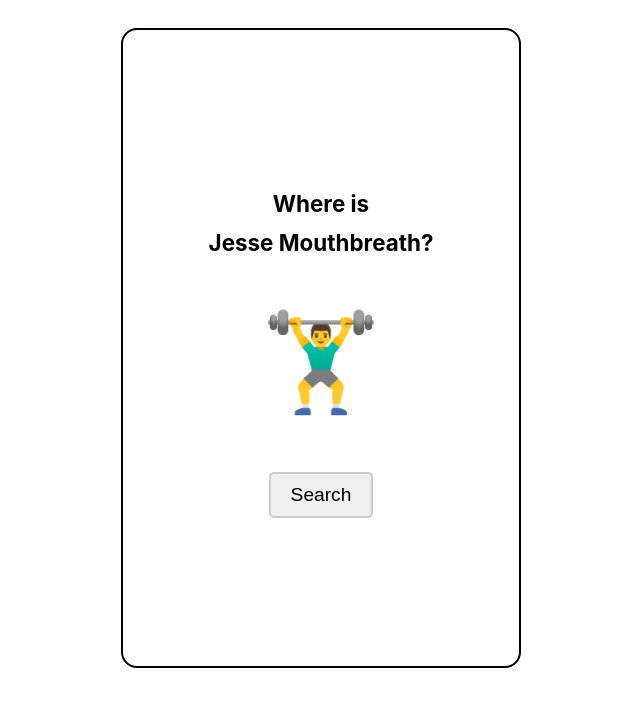
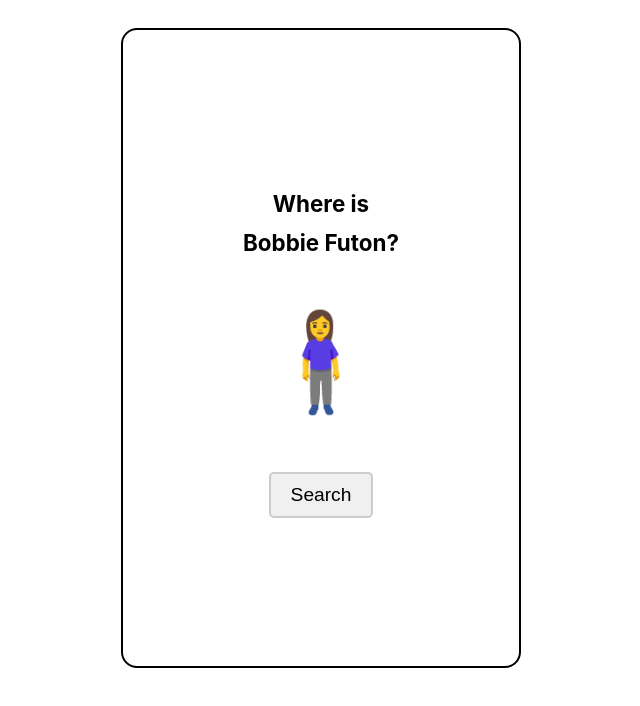
Before and after one commit to lewdry/whereis, a Svelte app in the folder my-svelte-app/: page / in a window 1280 px wide. Shown: the top 706 px of the page, without its empty margins (319-959 px from the left). Built offline with nearby package versions, Linux system fonts and the light colour scheme.

Commit message:
Refactor App.svelte to track previous game's person and prevent duplicate person in consecutive games, change audio

```diff
--- a/my-svelte-app/src/App.svelte
+++ b/my-svelte-app/src/App.svelte
@@ -20,6 +20,15 @@
     let gameAreaWidth;
     let gameAreaHeight;
     let isInitialized = false;
+
+    //variables to track the previous game's person
+    let previousGamePerson = {
+        firstName: '',
+        lastName: '',
+        emoji: ''
+    };
+
+    let isFirstGame = true;
 
     // Responsive sizing
     const getEmojiSize = () => {
@@ -154,12 +163,37 @@
     }
 
     function initializeGame() {
+    if (isFirstGame) {
+        // First game always starts with Bobbie Futon
+        firstName = "Bobbie";
+        lastName = "Futon";
+        missingPerson = {
+            emoji: "🧍‍♀️",
+            id: Math.random().toString(36).substr(2, 9)
+        };
+        isFirstGame = false;
+    } else {
+        // Generate new person different from previous game
+        do {
             firstName = firstNames[Math.floor(Math.random() * firstNames.length)];
             lastName = lastNames[Math.floor(Math.random() * lastNames.length)];
+            const newEmoji = peopleEmojis[Math.floor(Math.random() * peopleEmojis.length)];
+
+            // Check if any of the values match the previous game
+            const isDifferent =
+                firstName !== previousGamePerson.firstName ||
+                lastName !== previousGamePerson.lastName ||
+                newEmoji !== previousGamePerson.emoji;
+
+            if (isDifferent) {
                 missingPerson = {
-            emoji: peopleEmojis[Math.floor(Math.random() * peopleEmojis.length)],
+                    emoji: newEmoji,
                     id: Math.random().toString(36).substr(2, 9)
                     };
+                    break;
+                }
+            } while (true);
+        }
 
         backgroundEmojis = [];
         peopleOnScreen = [];
@@ -258,6 +292,13 @@
     }
 
     function startNewGame() {
+    // Store the current person's details before starting new game
+    previousGamePerson = {
+        firstName: firstName,
+        lastName: lastName,
+        emoji: missingPerson.emoji
+    };
+
     initializeGame();
     isGameStarted = false;
     isGameWon = false;
```
Also changed, not shown: 1 other file (tests, documents, lock files or other folders). Lines whose indentation alone changed are shown as unchanged.
